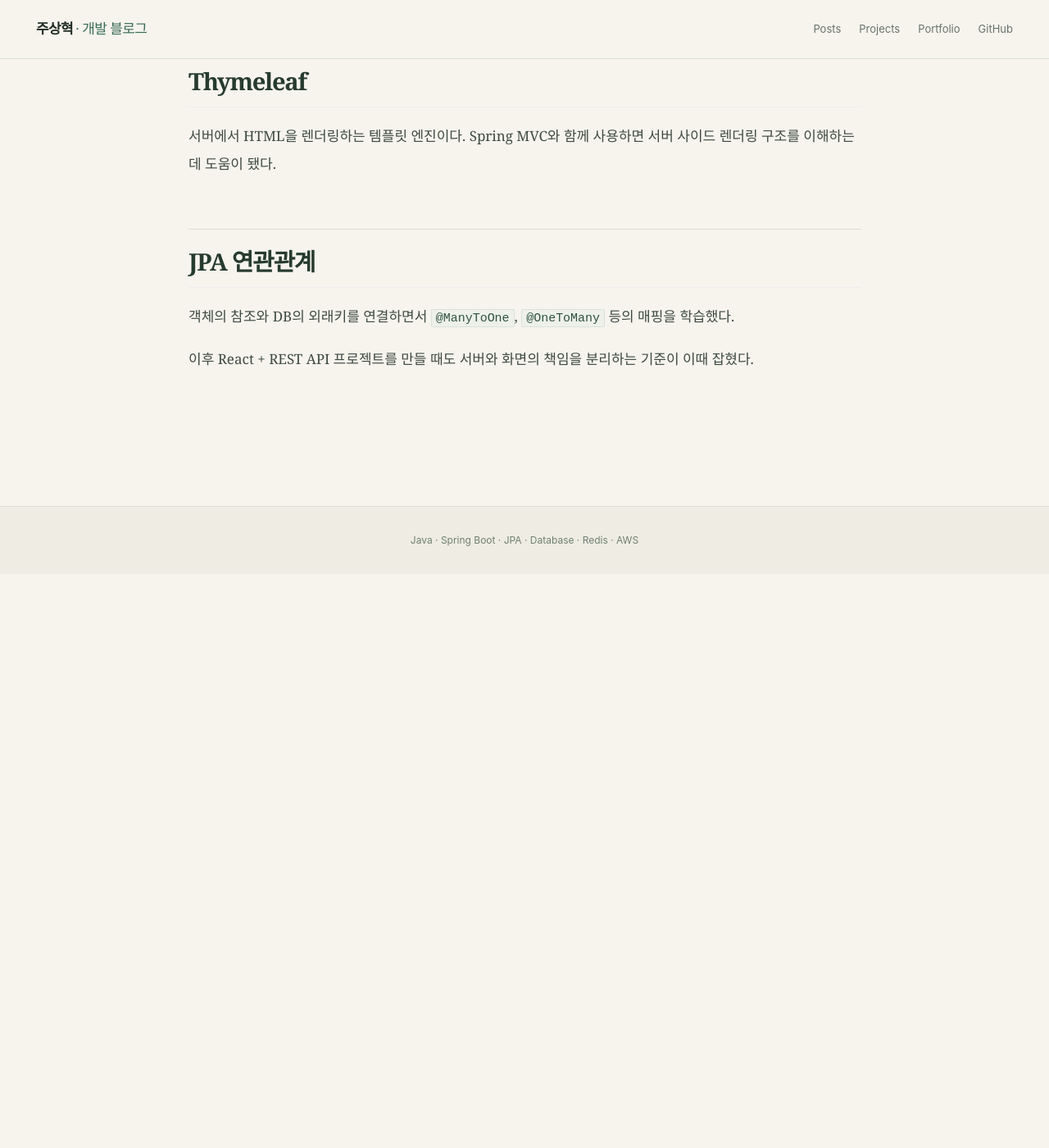
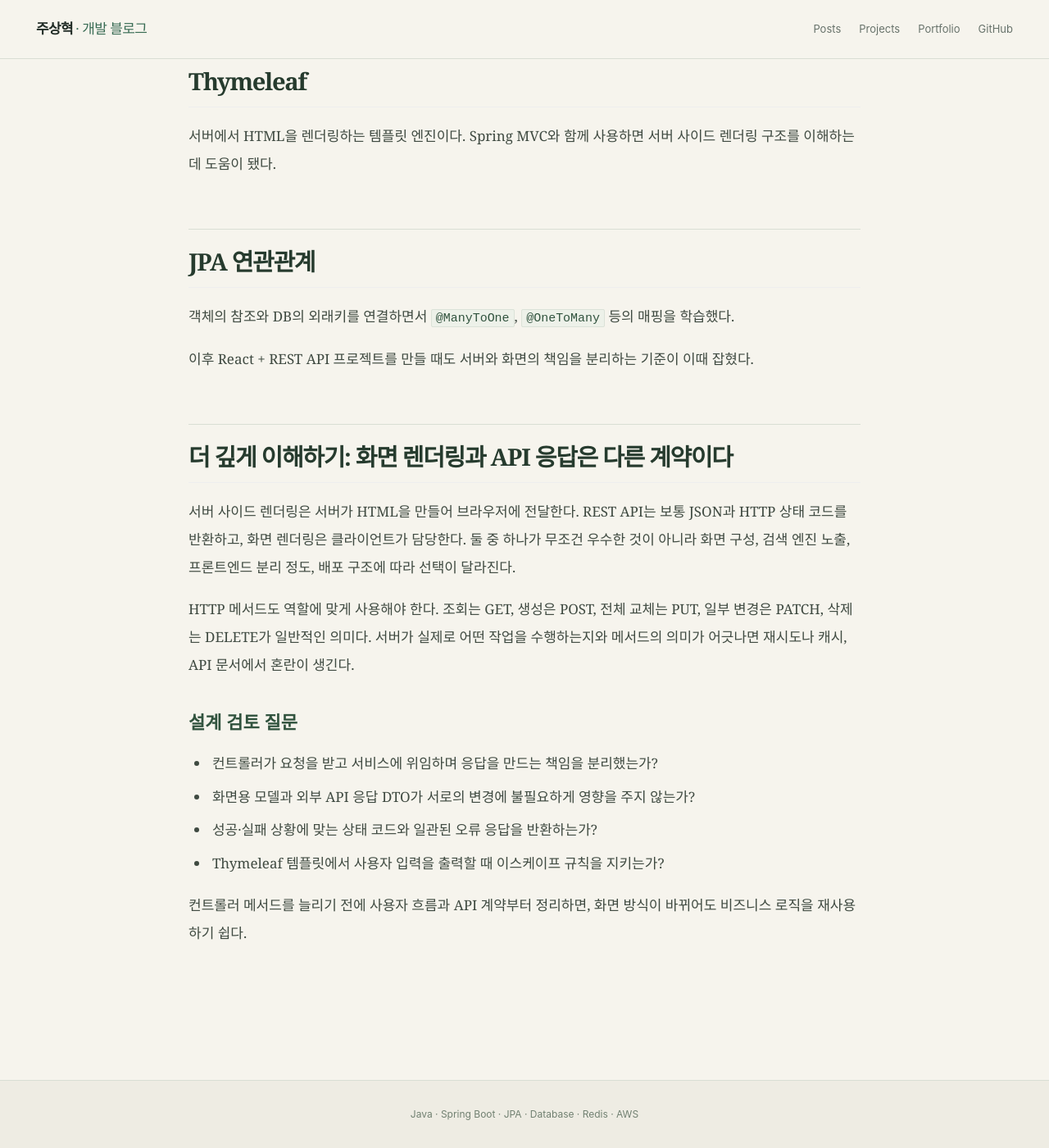
Before and after one commit to zuzusnasna/zuzusnasna.github.io, a Jekyll site: the page built from _posts/2026-09-08-spring-mvc-rest-thymeleaf.md, in a window 1280 px wide and 1400 px high, scrolled down 1071 px. Shown: the whole window at 82% size. Built offline with Jekyll 4.4.1, drawn with Linux system fonts in a browser that asks for light colours; before the commit the page ends 1771 px from its top, so only the background shows below that.

Commit message:
docs: expand learning notes with implementation rationale

```diff
--- a/_posts/2026-09-08-spring-mvc-rest-thymeleaf.md
+++ b/_posts/2026-09-08-spring-mvc-rest-thymeleaf.md
@@ -33,3 +33,17 @@ Repository
 객체의 참조와 DB의 외래키를 연결하면서 `@ManyToOne`, `@OneToMany` 등의 매핑을 학습했다.
 
 이후 React + REST API 프로젝트를 만들 때도 서버와 화면의 책임을 분리하는 기준이 이때 잡혔다.
+
+## 더 깊게 이해하기: 화면 렌더링과 API 응답은 다른 계약이다
+
+서버 사이드 렌더링은 서버가 HTML을 만들어 브라우저에 전달한다. REST API는 보통 JSON과 HTTP 상태 코드를 반환하고, 화면 렌더링은 클라이언트가 담당한다. 둘 중 하나가 무조건 우수한 것이 아니라 화면 구성, 검색 엔진 노출, 프론트엔드 분리 정도, 배포 구조에 따라 선택이 달라진다.
+
+HTTP 메서드도 역할에 맞게 사용해야 한다. 조회는 GET, 생성은 POST, 전체 교체는 PUT, 일부 변경은 PATCH, 삭제는 DELETE가 일반적인 의미다. 서버가 실제로 어떤 작업을 수행하는지와 메서드의 의미가 어긋나면 재시도나 캐시, API 문서에서 혼란이 생긴다.
+
+### 설계 검토 질문
+- 컨트롤러가 요청을 받고 서비스에 위임하며 응답을 만드는 책임을 분리했는가?
+- 화면용 모델과 외부 API 응답 DTO가 서로의 변경에 불필요하게 영향을 주지 않는가?
+- 성공·실패 상황에 맞는 상태 코드와 일관된 오류 응답을 반환하는가?
+- Thymeleaf 템플릿에서 사용자 입력을 출력할 때 이스케이프 규칙을 지키는가?
+
+컨트롤러 메서드를 늘리기 전에 사용자 흐름과 API 계약부터 정리하면, 화면 방식이 바뀌어도 비즈니스 로직을 재사용하기 쉽다.
```
